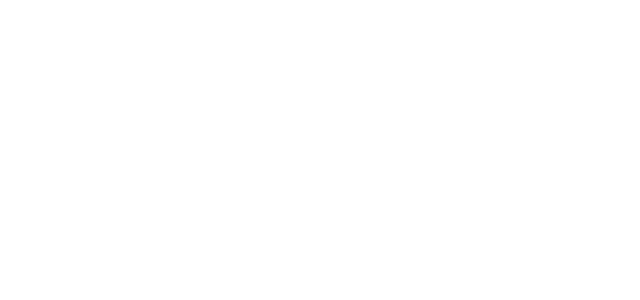
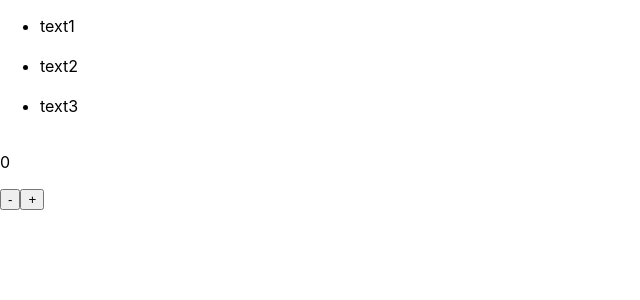
Before and after one commit to NBhey/React, a React (Create React App) app in the folder my-app/: page / in a window 1280 px wide. Shown: the top 300 px of the page, without its empty margins (0-640 px from the left). Built offline with nearby package versions, Linux system fonts and the light colour scheme.

Commit message:
Сделал свой счетчик используя классовый компонент

```diff
--- a/my-app/src/App.js
+++ b/my-app/src/App.js
@@ -1,9 +1,21 @@
 import React from "react";
 import "./index.css";
+import Counter from "./Counter";
 
 function App() {
+  const li1 = <li> text1 </li>;
+  const li2 = <li> text2 </li>;
+  const li3 = <li> text3 </li>;
 
-  return
+  return (
+    <>
+      <ul>
+        {li1} <br />
+        {li2} <br />
+        {li3} <br />
+      </ul>
+      <Counter />
+    </>
+  );
 }
-
 export default App;
--- /dev/null
+++ b/my-app/src/Counter.jsx
@@ -0,0 +1,34 @@
+import React, { Component } from "react";
+
+class Counter extends Component {
+  constructor() {
+    super();
+    this.state = { count: 0 };
+  }
+
+  increment = () => {
+    if(this.state.count === 10){
+        return
+    }
+    this.setState({ count: this.state.count + 1 });
+  }
+
+  decrement = () =>  {
+    if(this.state.count === 0){
+        return
+    }
+    this.setState({ count: this.state.count - 1 });
+  }
+
+  render() {
+    return (
+      <div>
+        <p>{this.state.count}</p>
+        <button onClick={this.decrement}> - </button>
+        <button onClick={this.increment}> + </button>
+      </div>
+    );
+  }
+}
+
+export default Counter;
```
